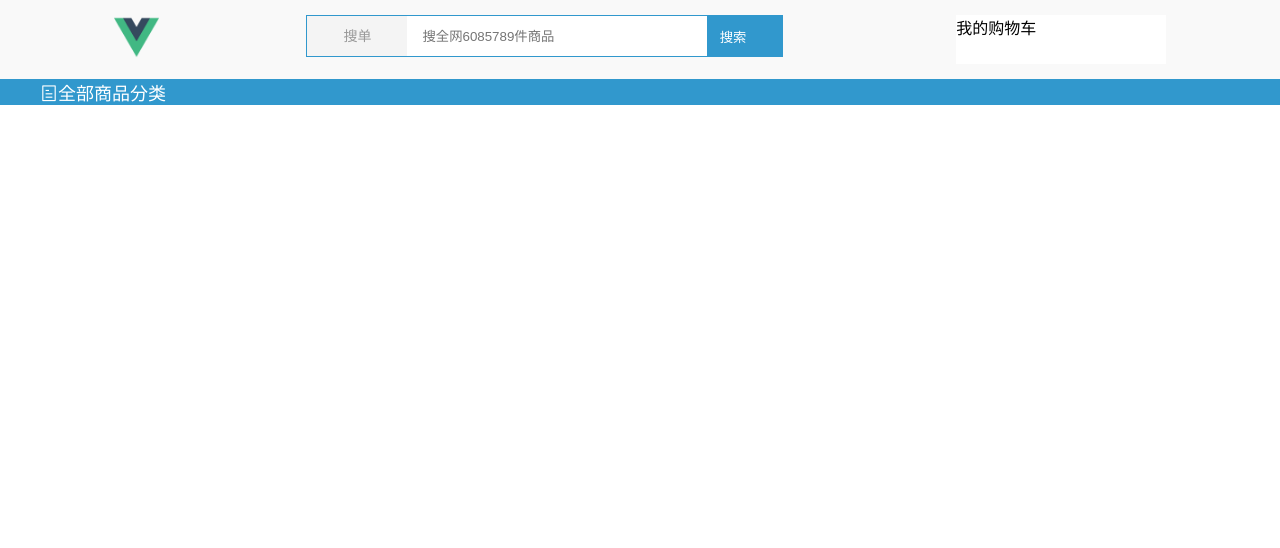
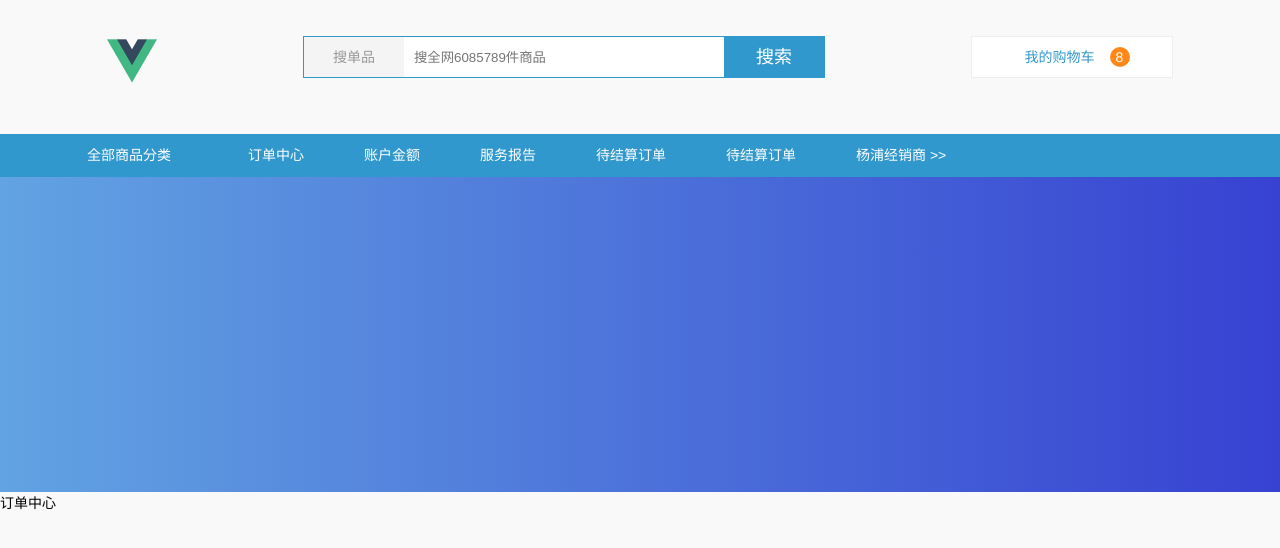
Before and after one commit to fengjinqi/workflow, a Vue app: page /order in a window 1280 px wide. Shown: the top 548 px of the page. Built offline with nearby package versions, Linux system fonts and the light colour scheme; the HTML template or start-up script is replaced by a standard one.

Commit message:
初始化

```diff
--- a/src/App.vue
+++ b/src/App.vue
@@ -1,27 +1,58 @@
 <template>
   <div id="app">
-    <Head></Head>
+    <Top />
+    <Banner />
     <router-view/>
   </div>
 </template>
 <script>
-  import Head from '@/components/header'
+  import Top from '@/components/top'
+  import Banner from '@/components/banner'
   export default {
+      name: "top",
       components:{
-      Head
+          Top,
+          Banner
+      },
+      data() {
+          return{
+
           }
+      },
   }
 </script>
 <style lang="less">
-#app {
-  font-family: 'Avenir', Helvetica, Arial, sans-serif;
-  background: #F9F9F9;
-}
   *{
     padding: 0;
     margin: 0;
   }
+  body{
+    font-family: 'Avenir', Helvetica, Arial, sans-serif;
+    background: #F9F9F9;
+    font-size: 14px;
+  }
+  a{
+    color: #fff;
+    text-decoration: none;
+  }
   ul{
     list-style: none;
   }
+  input{
+    outline: none;
+    border:none;
+  }
+  .main{
+    width: 1200px;
+    margin:0 auto;
+  }
+  .flex{
+    display: flex;
+    display: -webkit-flex;
+  }
+  .flex-j{
+    display: flex;
+    display: -webkit-flex;
+    justify-content: space-between;
+  }
 </style>
--- /dev/null
+++ b/src/components/banner.vue
@@ -0,0 +1,19 @@
+<template>
+    <div class="banner">
+        <div class="main"></div>
+    </div>
+</template>
+
+<script>
+    export default {
+        name: "banner"
+    }
+</script>
+
+<style scoped lang="less">
+    .banner{
+        width: 100%;
+        height: 315px;
+        background: linear-gradient(to right,#62A3E2,#3742D2);
+    }
+</style>
--- a/src/components/header.vue
+++ /dev/null
@@ -1,102 +0,0 @@
-<template>
-    <div>
-        <div class="header">
-            <div><img class="logo" :src="src" alt=""></div>
-            <div class="search">
-                <el-row>
-                    <el-col :span="18">
-                        <div class="search-main">
-                            <el-row>
-                                <el-col :span="6"><div class="select">搜单</div></el-col>
-                                <el-col :span="18"><input type="text" placeholder="搜全网6085789件商品" style="width: 100%;height: 40px; border:none;outline: none;padding-left: 15px;color:rgba(153, 153, 153, 1);  box-sizing: border-box;"></el-col>
-                            </el-row>
-
-                        </div>
-                    </el-col>
-                    <el-col :span="6">
-                        <button type="button" class="btn">搜索</button>
-                    </el-col>
-                </el-row>
-            </div>
-            <div class="me-shops">
-                我的购物车
-            </div>
-        </div>
-        <div class="nav">
-            <ul>
-                <li><i class="el-icon-tickets"></i>全部商品分类</li>
-
-            </ul>
-        </div>
-    </div>
-</template>
-
-<script>
-    export default {
-        data() {
-            return{
-                src:require('../assets/logo.png'),
-                region:''
-            }
-        },
-    }
-</script>
-
-<style scoped lang="less">
-.header {
-    width: 1200px;
-    margin: 0 auto;
-    display: flex;
-    padding: 15px 0;
-    justify-content: space-around;
-
-    .logo {
-        height: 45px;
-    }
-
-    .search-main {
-        width: 400px;
-        height: 40px;
-        box-sizing: content-box;
-        background-color: rgba(255, 255, 255, 1);
-        border: 1px solid rgba(49, 152, 205, 1);
-
-        .select {
-            width: 100px;
-            height: 40px;
-            background-color: rgba(244, 244, 244, 1);
-            font-size: 14px;
-            line-height: 40px;
-            text-align: center;
-            color: rgba(153, 153, 153, 1);
-
-        }
-    }
-
-    .btn {
-        width: 100px;
-        height: 42px;
-        background-color: rgba(49, 152, 205, 1);
-        color: #fff;
-        border: none;
-        outline: none;
-    }
-
-    .me-shops {
-        width: 210px;
-        background: #fff;
-    }
-}
-    .nav{
-        width: 100%;
-        background: rgb(49, 152, 205);
-        ul{
-            width: 1200px;
-            margin: 0 auto;
-            li{
-                color: #fff;
-                font-size: 18px;
-            }
-        }
-    }
-</style>
--- a/src/components/layout.vue
+++ /dev/null
@@ -1,19 +0,0 @@
-<template>
-    <div>
-        <nav class="header">56</nav>
-
-    </div>
-</template>
-
-<script>
-    export default {
-        name: "layout"
-    }
-</script>
-
-<style scoped lang="less">
-.header{
-    width: 1200px;
-    margin: 0 auto;
-}
-</style>
--- /dev/null
+++ b/src/components/navbar.vue
@@ -0,0 +1,42 @@
+<template>
+    <div class="nav">
+        <div class="main">
+            <div class="flex">
+                <div class="nav-first">全部商品分类</div>
+                <div class="nav-list flex">
+                    <div class="nav-item">
+                        <router-link to="/order">订单中心</router-link>
+                    </div>
+                    <div class="nav-item">
+                        <router-link to="/account">账户金额</router-link>
+                    </div>
+                    <div class="nav-item">服务报告</div>
+                    <div class="nav-item">待结算订单</div>
+                    <div class="nav-item">待结算订单</div>
+                </div>
+                <div class="nav-last">杨浦经销商 >></div>
+            </div>
+        </div>
+    </div>
+</template>
+
+<script>
+    export default {
+        name: "navbar"
+    }
+</script>
+
+<style scoped lang="less">
+.nav{
+    background: #3198CD;
+    color: #fff;
+    height: 43px;
+    line-height: 43px;
+    .nav-item,.nav-last{
+        padding:0 30px;
+    }
+    .nav-first{
+        padding:0 47px;
+    }
+}
+</style>
--- /dev/null
+++ b/src/components/top.vue
@@ -0,0 +1,96 @@
+<template>
+    <div>
+    <div class="top">
+        <div class="main">
+            <div class="top-main flex-j">
+                <div><img src="@/assets/logo.png" alt="" style="width:50px;"></div>
+                <div class="flex search">
+                    <div class="search-left">搜单品</div>
+                    <div><input type="text" placeholder="搜全网6085789件商品"></div>
+                    <div class="search-btn">搜索</div>
+                </div>
+                <div class="cart">
+                    <img src="" alt="" />
+                    <span class="cart-name">我的购物车</span>
+                    <span class="cart-num">8</span>
+                </div>
+            </div>
+        </div>
+    </div>
+    <navbar />
+    </div>
+</template>
+
+<script>
+    import Navbar from '@/components/navbar'
+    export default {
+        name: "top",
+        data() {
+            return{
+
+            }
+        },
+        components:{
+            Navbar
+        }
+    }
+</script>
+
+<style scoped lang="less">
+.top{
+    width: 100%;
+    height: 134px;
+    .top-main{
+        padding:36px 67px 0 67px;
+        .search{
+            height: 40px;
+            line-height: 40px;
+            border:1px solid #3198CD;
+            color: #999;
+            overflow: hidden;
+            .search-left{
+                width: 100px;
+                height: 100%;
+                background-color: rgba(244, 244, 244, 1);
+                text-align: center;
+            }
+            .search-btn{
+                width: 100px;
+                height: 100%;
+                background-color: #3198CD;
+                text-align: center;
+                color: #fff;
+                font-size: 18px;
+            }
+            input{
+                width: 300px;
+                height: 100%;
+                padding: 0 10px;
+            }
+        }
+        .cart{
+            width: 200px;
+            background: #fff;
+            color: #3198CD;
+            text-align: center;
+            height: 40px;
+            border: 1px solid #EEEEEE;
+            .cart-name{
+                margin:0 15px 0 10px;
+                line-height: 40px;
+            }
+            .cart-num{
+                color: #fff;
+                background: #FF8819;
+                display: inline-block;
+                width: 20px;
+                height: 20px;
+                -webkit-border-radius: 50%;
+                -moz-border-radius: 50%;
+                border-radius: 50%;
+                line-height: 20px;
+            }
+        }
+    }
+}
+</style>
--- a/src/main.js
+++ b/src/main.js
@@ -2,8 +2,8 @@ import Vue from 'vue'
 import App from './App.vue'
 import router from '@/router/router'
 import store from '@/store/store'
-import ElementUI from 'element-ui';
-import 'element-ui/lib/theme-chalk/index.css';
+import ElementUI from 'element-ui'
+import 'element-ui/lib/theme-chalk/index.css'
 Vue.config.productionTip = false
 Vue.use(ElementUI)
 new Vue({
--- /dev/null
+++ b/src/pages/account/index.vue
@@ -0,0 +1,13 @@
+<template>
+    <div>账户金额</div>
+</template>
+
+<script>
+    export default {
+        name: "index"
+    }
+</script>
+
+<style scoped>
+
+</style>
--- /dev/null
+++ b/src/pages/home/index.vue
@@ -0,0 +1,13 @@
+<template>
+    <div>首页</div>
+</template>
+
+<script>
+    export default {
+        name: "index"
+    }
+</script>
+
+<style scoped>
+
+</style>
--- /dev/null
+++ b/src/pages/order/index.vue
@@ -0,0 +1,13 @@
+<template>
+    <div>订单中心</div>
+</template>
+
+<script>
+    export default {
+        name: "index"
+    }
+</script>
+
+<style scoped>
+
+</style>
--- a/src/router/router.js
+++ b/src/router/router.js
@@ -1,6 +1,8 @@
 import Vue from 'vue'
 import Router from 'vue-router'
-import Layout from '@/components/layout'
+import Index from '@/pages/home/index'//首页
+import Order from '@/pages/order/index'//订单中心
+import Account from '@/pages/account/index'//账户金额
 
 Vue.use(Router)
 
@@ -8,21 +10,20 @@ export default new Router({
   mode: 'history',
   base: process.env.BASE_URL,
   routes: [
-    {
-      path: '/',
-      name: 'home',
-      component: Layout,
-      children:[
-
-      ]
-    },
-    {
-      path: '/about',
-      name: 'about',
-      // route level code-splitting
-      // this generates a separate chunk (about.[hash].js) for this route
-      // which is lazy-loaded when the route is visited.
-      component: () => import(/* webpackChunkName: "about" */ '../views/About.vue')
-    }
+      {
+        path: '/',
+        name: 'index',
+        component: Index
+      },
+      {
+          path: '/order',
+          name: 'order',
+          component: Order
+      },
+      {
+          path: '/account',
+          name: 'account',
+          component: Account
+      }
   ]
 })
```
Also changed, not shown: 1 other file (tests, documents, lock files or other folders). Lines whose indentation alone changed are shown as unchanged.
